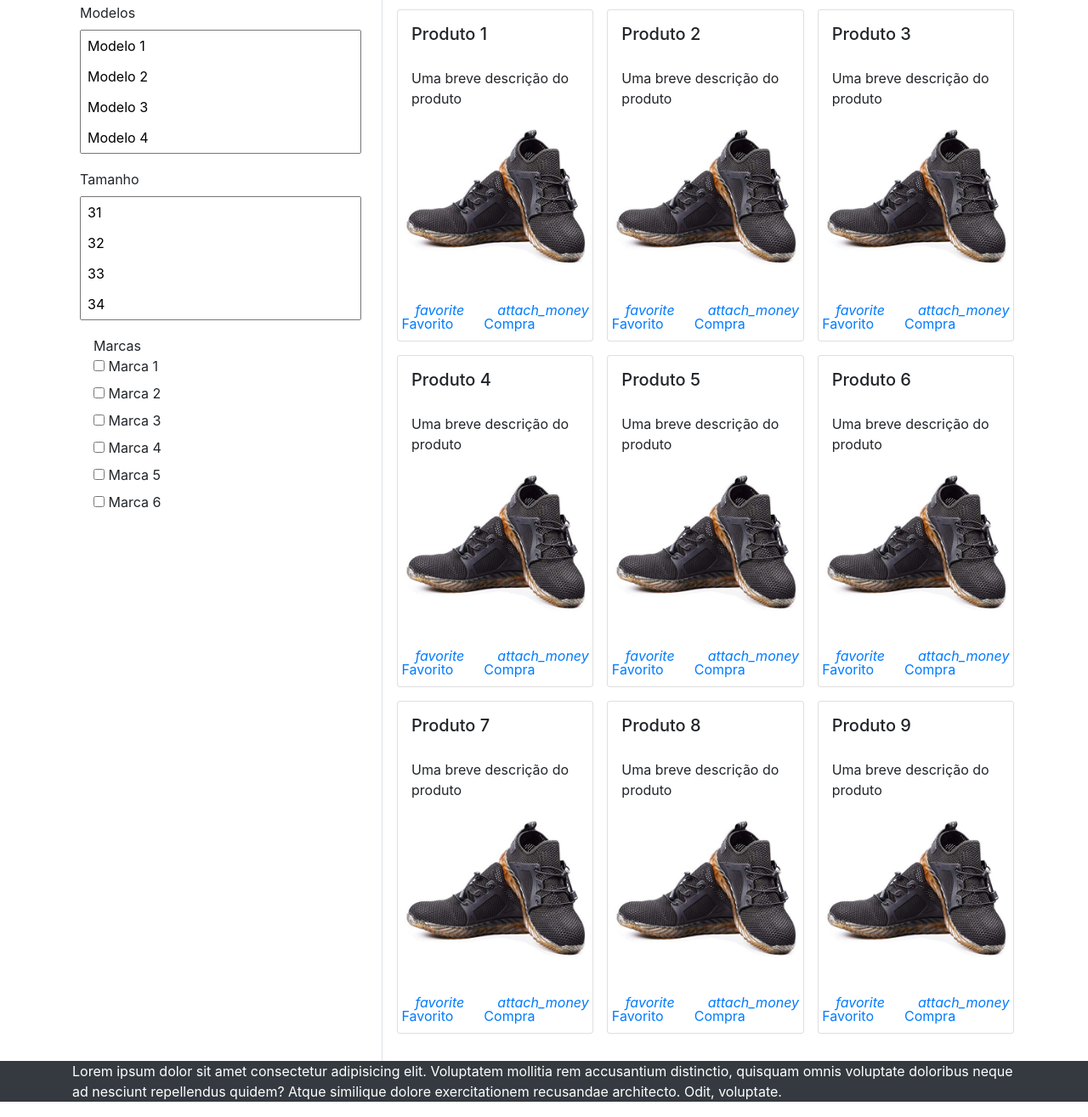
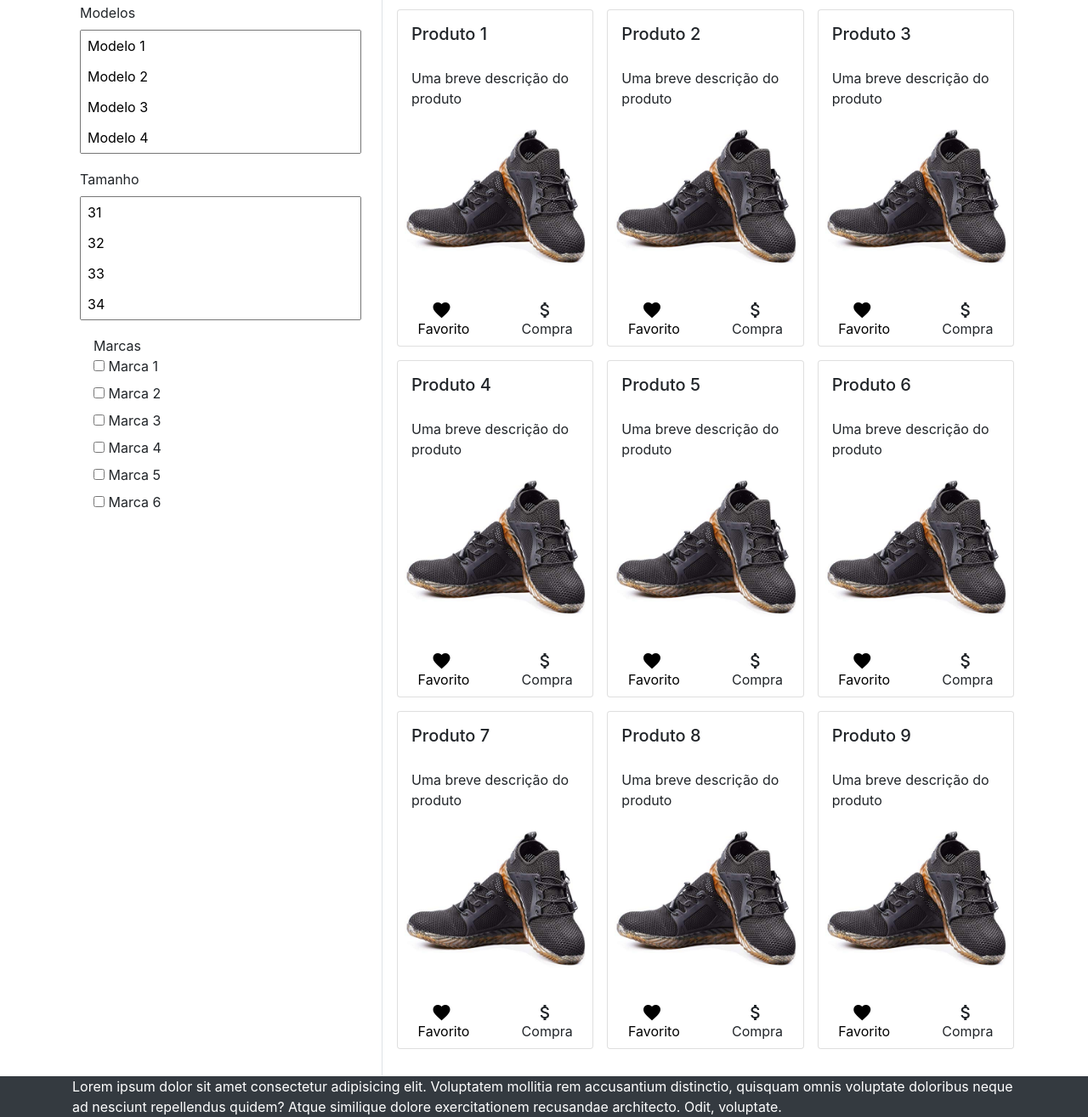
Before and after one commit to Guiilhermerp/Loja-de-Sapatos, a plain HTML site: page index.html in a window 1280 px wide. Shown: the part 320-1635 px from the top of the page at 85% size. Drawn offline with nearby package versions, Linux system fonts and the light colour scheme.

Commit message:
Adição do HOVER no botão de compra e link para os icons

```diff
--- a/index.html
+++ b/index.html
@@ -5,15 +5,20 @@
     <meta charset="UTF-8">
     <meta name="viewport" content="width=device-width, initial-scale=1.0">
     <meta http-equiv="X-UA-Compatible" content="ie=edge">
-    <link rel="stylesheet" href="https://stackpath.bootstrapcdn.com/bootstrap/4.3.1/css/bootstrap.min.css" integrity="sha384-ggOyR0iXCbMQv3Xipma34MD+dH/1fQ784/j6cY/iJTQUOhcWr7x9JvoRxT2MZw1T"
-        crossorigin="anonymous">
+    <link rel="stylesheet" href="https://stackpath.bootstrapcdn.com/bootstrap/4.3.1/css/bootstrap.min.css" integrity="sha384-ggOyR0iXCbMQv3Xipma34MD+dH/1fQ784/j6cY/iJTQUOhcWr7x9JvoRxT2MZw1T" crossorigin="anonymous">
+    <link href="https://fonts.googleapis.com/icon?family=Material+Icons" rel="stylesheet">
+
     <style>
-        body {
+        body * {
             box-sizing: border-box
         }
 
         header {
             background-color: #caeeff;
+        }
+
+        navbar{
+            padding: 0;
         }
 
         .btn-secondary {
@@ -23,6 +28,20 @@
 
         .btn-secondary:hover {
             background-color: #bbb;
+        }
+
+        .mudar-hover a{
+            color: black;
+        }
+
+        .mudar-hover a:hover{
+            color: red;
+            text-decoration: none;
+        }
+
+        .mudar-hover e:hover{
+            color: green;
+            text-decoration: none;
         }
     </style>
 
@@ -213,10 +232,10 @@
                                     <br>
                                     <div class="mt-n2">Favorito</div>
                                 </a>
-                                <a href="#">
+                                <e href="#">
                                     <i class="material-icons moneyBuy ml-3">attach_money</i>
                                     <div class="mt-n2">Compra</div>
-                                </a>
+                                </e>
                             </div>
                         </div>
                     </div>
@@ -232,10 +251,10 @@
                                     <br>
                                     <div class="mt-n2">Favorito</div>
                                 </a>
-                                <a href="#">
+                                <e href="#">
                                     <i class="material-icons moneyBuy ml-3">attach_money</i>
                                     <div class="mt-n2">Compra</div>
-                                </a>
+                                </e>
                             </div>
                         </div>
                     </div>
@@ -251,10 +270,10 @@
                                     <br>
                                     <div class="mt-n2">Favorito</div>
                                 </a>
-                                <a href="#">
+                                <e href="#">
                                     <i class="material-icons moneyBuy ml-3">attach_money</i>
                                     <div class="mt-n2">Compra</div>
-                                </a>
+                                </e>
                             </div>
                         </div>
                     </div>
@@ -270,10 +289,10 @@
                                     <br>
                                     <div class="mt-n2">Favorito</div>
                                 </a>
-                                <a href="#">
+                                <e href="#">
                                     <i class="material-icons moneyBuy ml-3">attach_money</i>
                                     <div class="mt-n2">Compra</div>
-                                </a>
+                                </e>
                             </div>
                         </div>
                     </div>
@@ -289,10 +308,10 @@
                                     <br>
                                     <div class="mt-n2">Favorito</div>
                                 </a>
-                                <a href="#">
+                                <e href="#">
                                     <i class="material-icons moneyBuy ml-3">attach_money</i>
                                     <div class="mt-n2">Compra</div>
-                                </a>
+                                </e>
                             </div>
                         </div>
                     </div>
@@ -308,10 +327,10 @@
                                     <br>
                                     <div class="mt-n2">Favorito</div>
                                 </a>
-                                <a href="#">
+                                <e href="#">
                                     <i class="material-icons moneyBuy ml-3">attach_money</i>
                                     <div class="mt-n2">Compra</div>
-                                </a>
+                                </e>
                             </div>
                         </div>
                     </div>
@@ -327,10 +346,10 @@
                                     <br>
                                     <div class="mt-n2">Favorito</div>
                                 </a>
-                                <a href="#">
+                                <e href="#">
                                     <i class="material-icons moneyBuy ml-3">attach_money</i>
                                     <div class="mt-n2">Compra</div>
-                                </a>
+                                </e>
                             </div>
                         </div>
                     </div>
@@ -346,10 +365,10 @@
                                     <br>
                                     <div class="mt-n2">Favorito</div>
                                 </a>
-                                <a href="#">
+                                <e href="#">
                                     <i class="material-icons moneyBuy ml-3">attach_money</i>
                                     <div class="mt-n2">Compra</div>
-                                </a>
+                                </e>
                             </div>
                         </div>
                     </div>
@@ -365,10 +384,10 @@
                                     <br>
                                     <div class="mt-n2">Favorito</div>
                                 </a>
-                                <a href="#">
+                                <e href="#">
                                     <i class="material-icons moneyBuy ml-3">attach_money</i>
                                     <div class="mt-n2">Compra</div>
-                                </a>
+                                </e>
                             </div>
                         </div>
                     </div>
```
